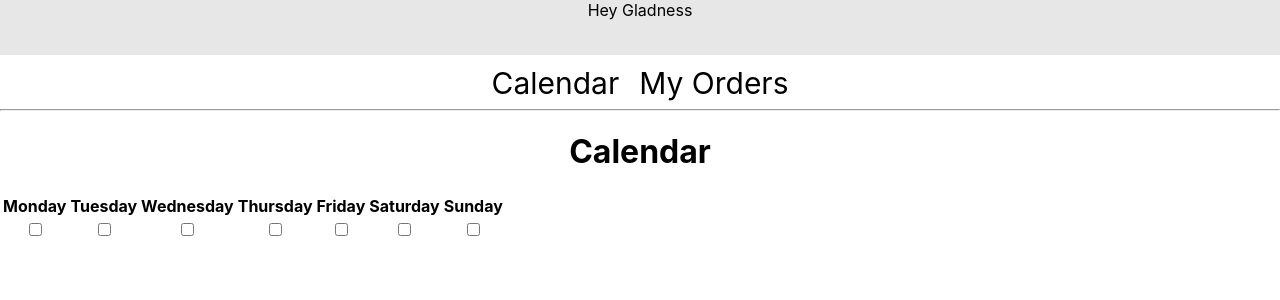
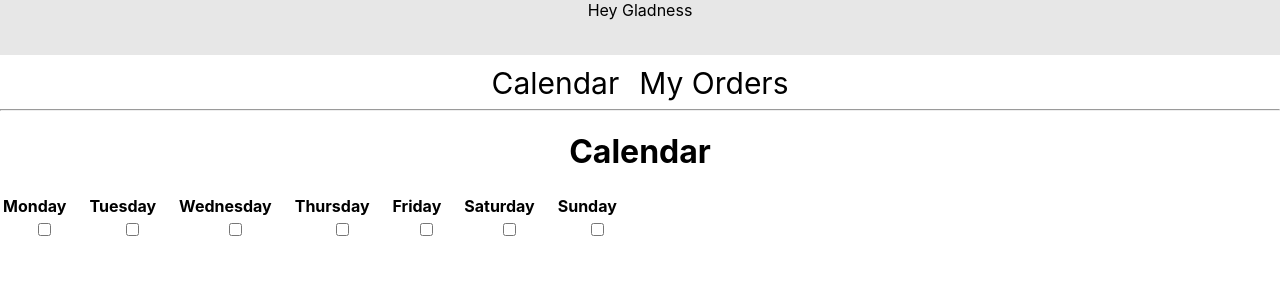
Before and after one commit to kalanikaw/sew-hackathon, a React (Create React App) app in the folder sew-comm-app/: page /calendar in a window 1280 px wide. Shown: the top 300 px of the page. Built offline with nearby package versions, Linux system fonts and the light colour scheme; the HTML template or start-up script is replaced by a standard one.

Commit message:
Resolve console errors

```diff
--- a/sew-comm-app/src/calendar/Calendar.js
+++ b/sew-comm-app/src/calendar/Calendar.js
@@ -1,7 +1,7 @@
 import React from 'react';
 import ReactDOM from 'react-dom';
 import {BrowserRouter, Switch, Link, Route} from 'react-router-dom';
-import './calendar.css';
+import './Calendar.css';
 function DayCheckbox() {
     return (
         <form>
@@ -23,12 +23,12 @@ class Calendar extends React.Component {
                 <tr>
                     {
                         days.map(day =>
-                            <th>{day}</th>)
+                            <th key={day}>{day}</th>)
                     }
                 </tr>
                 <tr>
                     {
-                        days.map(day => <td><DayCheckbox/></td>)
+                        days.map(day => <td key={day}><DayCheckbox/></td>)
                     }
 
                 </tr>
```
